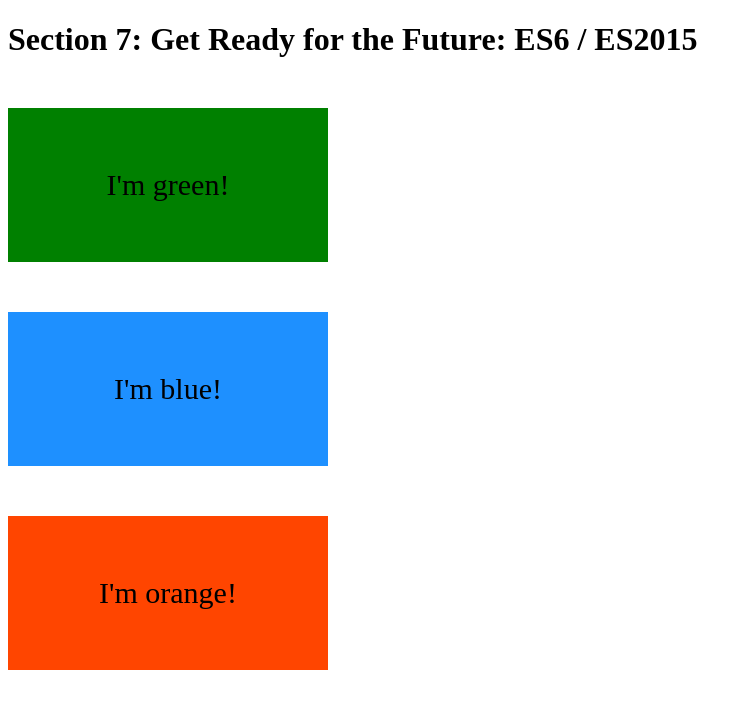
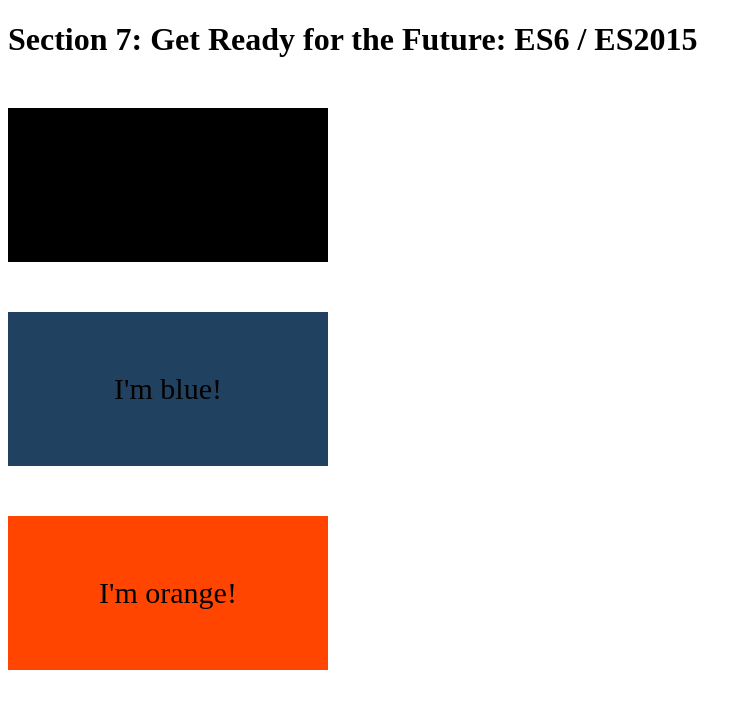
Before and after one commit to selahattinsaka0/example1, a website: page starter/index.html in a window 1280 px wide. Shown: the whole page, without its empty margins (0-752 px from the left). Drawn offline with Linux system fonts and the light colour scheme.

Commit message:
second commit

```diff
--- a/starter/index.html
+++ b/starter/index.html
@@ -1,5 +1,6 @@
 <!DOCTYPE html>
 <html lang="en">
+
 <head>
     <meta charset="UTF-8">
     <title>Section 7: Get Ready for the Future: ES6 / ES2015</title>
@@ -13,10 +14,17 @@
             margin-top: 50px;
         }
 
-            .green { background-color: green; }
-            .blue { background-color: dodgerblue; }
-            .orange { background-color: orangered; }
+        .black {
+            background-color: black
+        }
 
+        .blue {
+            background-color: rgb(33, 65, 97);
+        }
+
+        .orange {
+            background-color: orangered;
+        }
     </style>
 
 </head>
@@ -24,10 +32,11 @@
 <body>
     <h1>Section 7: Get Ready for the Future: ES6 / ES2015</h1>
 
-        <div class="box green">I'm green!</div>
+    <div class="box black">I'm green!</div>
     <div class="box blue">I'm blue!</div>
     <div class="box orange">I'm orange!</div>
 
     <script src="script.js"></script>
 </body>
+
 </html>
```
Lines whose indentation alone changed are shown as unchanged.
